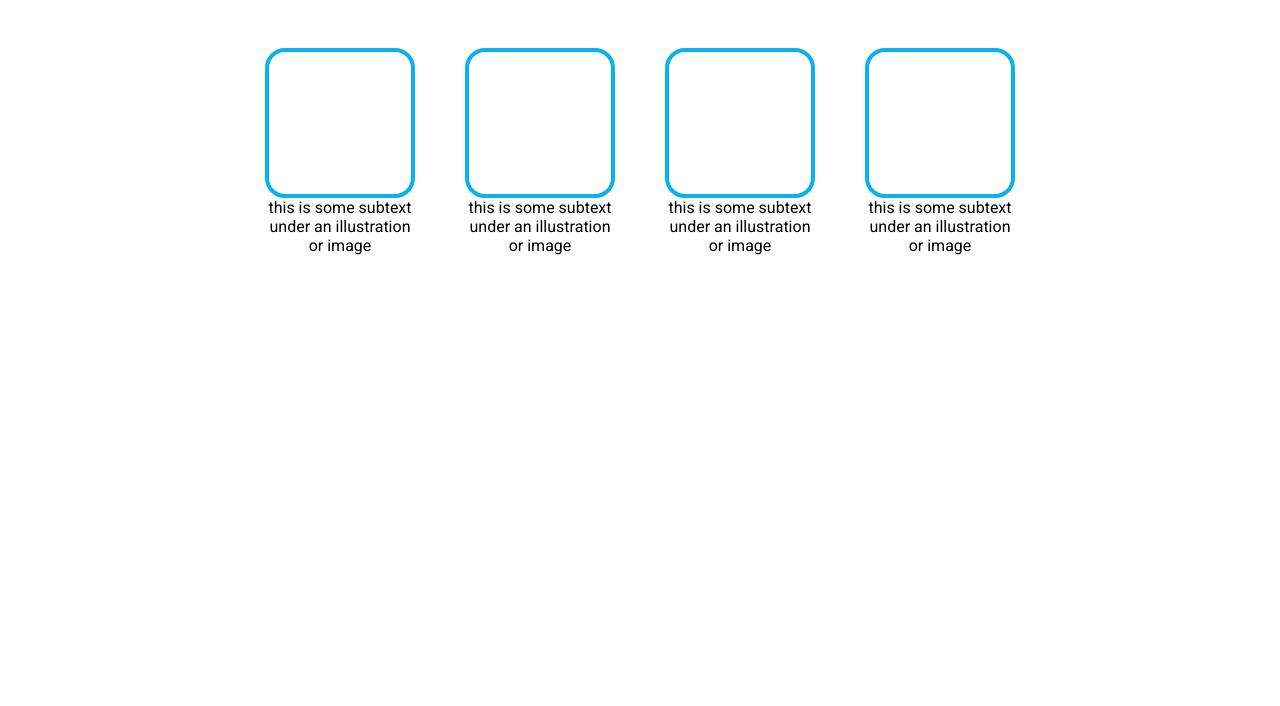
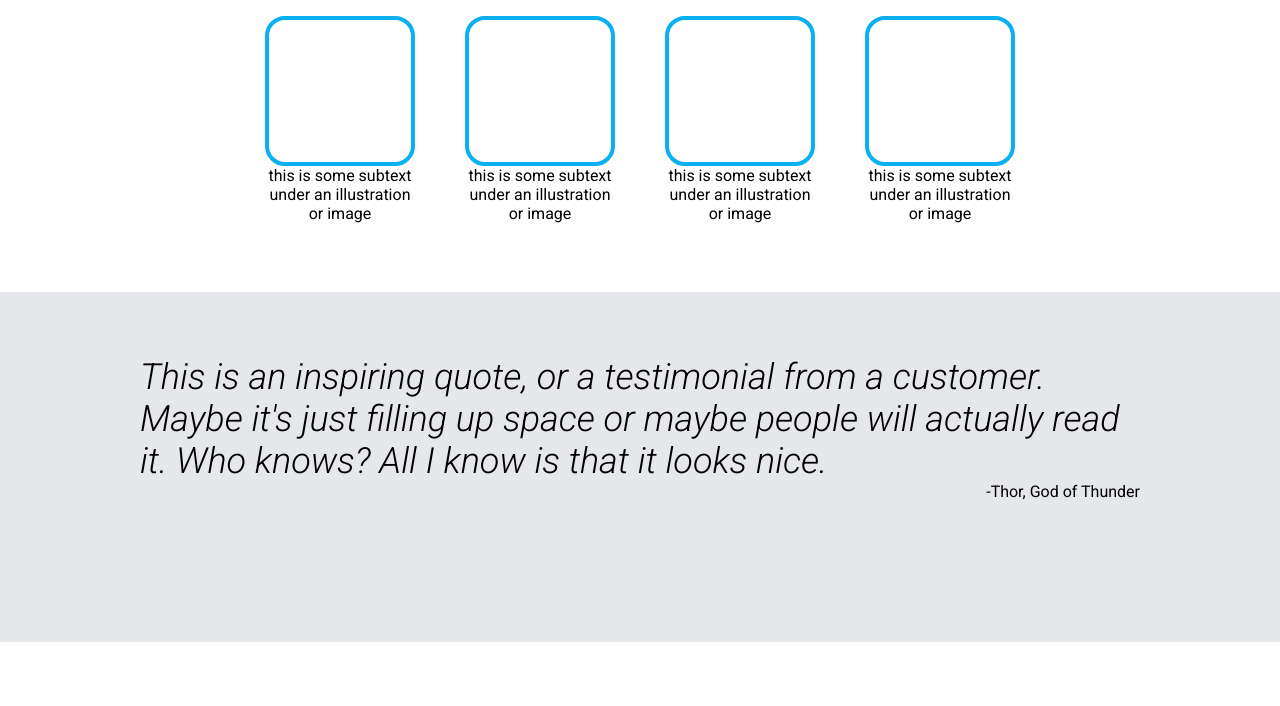
Before and after one commit to miguelf726/landing-page, a plain HTML site: page index.html in a window 1280 px wide. Shown: the part 546-1252 px from the top of the page. Before the commit the page ends 801 px from the top, so only its background shows below. Drawn offline with Linux system fonts and the light colour scheme.

Commit message:
Add html to quote section

```diff
--- a/index.html
+++ b/index.html
@@ -32,8 +32,8 @@
         </div>
 
     </header>
+    <div id="info">
         <div class="info-container">
-
             <h2 class="info-title">Some random information</h2>
             <div class="products">
                 <div class="product">
@@ -53,10 +53,16 @@
                     <p class="product-description"> this is some subtext under an illustration or image</p>
                 </div>
             </div>
-
-
+        </div>
     </div>
 
+    <div id="quote">
+        <div class="quote-container">
+            <p class="quote">This is an inspiring quote, or a testimonial from a customer. Maybe it's just filling up
+                space or maybe people will actually read it. Who knows? All I know is that it looks nice.</p>
+            <p class="quote-author">-Thor, God of Thunder</p>
+        </div>
+    </div>
 
 </body>
 
--- a/styles.css
+++ b/styles.css
@@ -90,13 +90,13 @@ button {
 /* INFORMATION */
 
 .info-container {
-  width: 1000px;
-  height: 300px;
+  max-width: 1000px;
+  height: 350px;
   display: flex;
   flex-direction: column;
   align-items: center;
   margin: 0 auto;
-  padding: 64px 0;
+  padding: 48px 0;
 }
 
 .info-title {
@@ -105,16 +105,16 @@ button {
 
 .products {
   display: flex;
-  margin-top: 64px;
 }
 
 .product {
- width: 200px;
+  width: 200px;
 
   display: flex;
   flex-direction: column;
   align-items: center;
   text-align: center;
+  padding: 48px;
 }
 .product-img {
   height: 150px;
@@ -128,5 +128,33 @@ button {
 }
 
 .product-description {
-    width: 150px;
-    }
+  width: 150px;
+}
+
+/* QUOTE SECTION */
+
+#quote {
+  background-color: #e5e7eb;
+  height: 350px;
+
+  margin: 64px 0;
+  padding: 64px 0;
+}
+
+.quote-container {
+  max-width: 1000px;
+  margin: 0 auto;
+  display: flex;
+  flex-direction: column;
+}
+
+.quote {
+  font-size: 36px;
+  font-weight: lighter;
+  font-style: italic;
+}
+
+.quote-author {
+    display: flex;
+    justify-content: end;
+}
```
Lines whose indentation alone changed are shown as unchanged.
